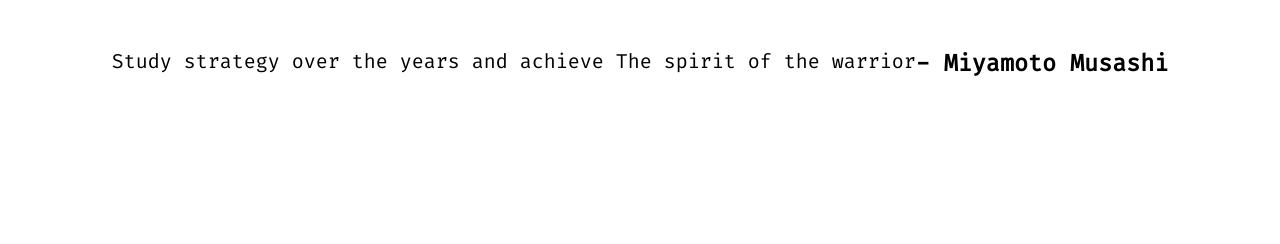
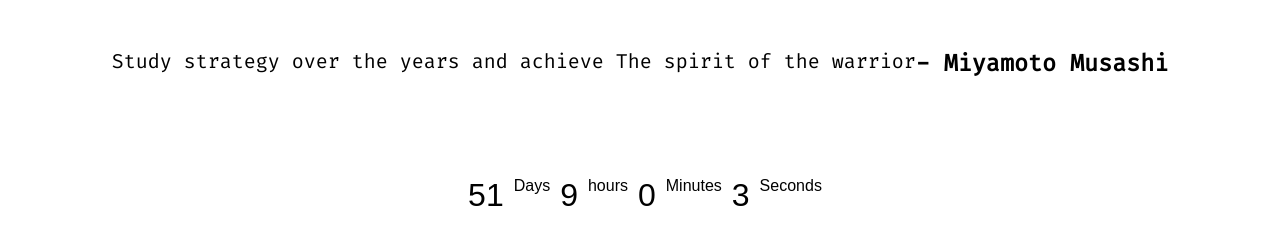
Before and after one commit to seacrozer/seacrozer.dev, a plain HTML site: page index.html in a window 1280 px wide. Drawn offline with Linux system fonts and the light colour scheme.

Commit message:
Add new year countdown

```diff
--- a/index.css
+++ b/index.css
@@ -10,3 +10,22 @@
     padding: 3rem;
     font-family: 'Fira Code';
 }
+
+body {
+    font-family: Arial, sans-serif;
+    text-align: center;
+}
+
+.countdown {
+    margin-top: 50px;
+}
+
+#countdown-container {
+    display: flex;
+    justify-content: center;
+}
+
+#countdown-container > div {
+    margin: 0 10px;
+    font-size: 2rem;
+}
--- a/index.html
+++ b/index.html
@@ -16,6 +16,15 @@
             <h3>- Miyamoto Musashi</h3>
         </div>
 
+        <div class="countdown">
+            <div id="countdown-container">
+                <div id="days">0</div><p> Days</p>
+                <div id="hours">0</div><p>hours</p>
+                <div id="minutes">0</div><p>Minutes</p>
+                <div id="seconds">0</div><p>Seconds</p>
+            </div>
+        </div>
+        <script src="script.js"></script>
 
 </body>
 </html>
--- /dev/null
+++ b/script.js
@@ -0,0 +1,21 @@
+const targetDate = new Date("2023-12-31 00:00:00").getTime();
+
+const countdown = setInterval(function() {
+    const currentDate = new Date().getTime();
+    const timeRemaining = targetDate - currentDate;
+
+    const days = Math.floor(timeRemaining / (1000 * 60 * 60 * 24));
+    const hours = Math.floor((timeRemaining % (1000 * 60 * 60 * 24)) / (1000 * 60 * 60));
+    const minutes = Math.floor((timeRemaining % (1000 * 60 * 60)) / (1000 * 60));
+    const seconds = Math.floor((timeRemaining % (1000 * 60)) / 1000);
+
+    document.getElementById("days").innerHTML = days;
+    document.getElementById("hours").innerHTML = hours;
+    document.getElementById("minutes").innerHTML = minutes;
+    document.getElementById("seconds").innerHTML = seconds;
+
+    if (timeRemaining < 0) {
+        clearInterval(countdown);
+        document.getElementById("countdown-container").innerHTML = "Countdown expired!";
+    }
+}, 1000);
```
